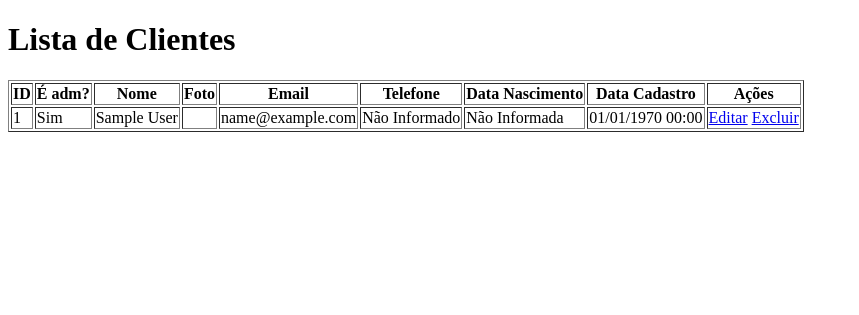
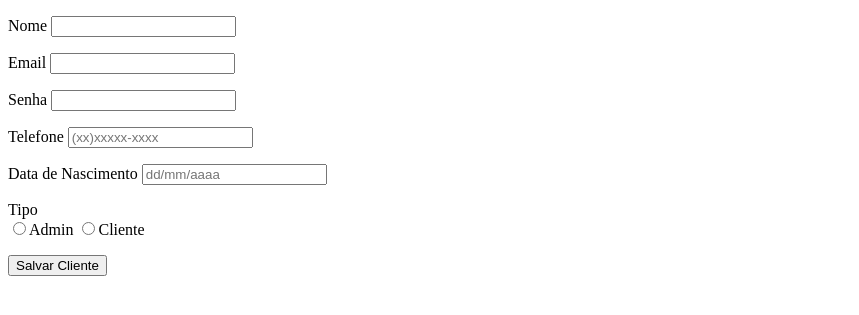
Before and after one commit to JailsonTorquato/agenda, a PHP site: page /clientes.php in a window 1280 px wide. Shown: the top 315 px of the page, without its empty margins (0-859 px from the left). Run offline with PHP 8.4, Linux system fonts and the light colour scheme; the visitor is signed in with stand-in values (Sample User, id 1).

Commit message:
Update clientes.php

```diff
--- a/clientes.php
+++ b/clientes.php
@@ -1,5 +1,5 @@
 <?php
-   include('conexao.php');
+
    if (!isset($_SESSION)){
         session_start();
     }
@@ -7,85 +7,94 @@
         header('Location: login.php');
         die();
     }
-    $id = $_SESSION['usuario'];
-    $sql_clientes = "SELECT *  FROM clientes";
-    $query_clientes = $mysqli->query($sql_clientes) or die($sql_clientes);
-    $num_clientes = $query_clientes->num_rows;
 
+    function limpar_texto($str){
+        return preg_replace("/[^0-9]/","",$str);
+    }
+
+    if (count($_POST)>0){
+       include('conexao.php');
+        $erro = false;
+        $nome       = $_POST['nome'];
+        $email      = $_POST['email'];
+        $telefone   = $_POST['telefone'];
+        $nascimento = $_POST['nascimento'];
+        $senha      = $_POST['senha'];
+        $admin      = $_POST['admin'];
+        if (empty($nome)){
+            $erro="Preencha o seu nome";
+        }
+        if (empty($email)){
+           $erro="Preencha o seu email";
+        }
+
+        if (!empty($nascimento)){
+            $pedacos = explode("/",$nascimento);
+            if (count($pedacos)==3){
+                $nascimento = implode("-",array_reverse($pedacos));
+            }else{
+                $erro = "A data está errada. Cadastre no seguinte formato   dd/mm/aaaa";
+            }
+           }
+           if (!empty($telefone)){
+                if (strlen($telefone)>17){
+                $erro="Preencha o telefone de modo correto";
+                }
+            }
+            if ($erro){
+                echo "<p><b>Erro: $erro</b></p>";
+            }else{
+                $sql_code="INSERT INTO clientes (nome,email,senha,telefone,nascimento,data,admin)values('$nome','$email','$senha','$telefone','$nascimento',NOW(),'$admin')";
+
+                $deucerto=$mysqli->query($sql_code) or ($mysqli->error);
+                if ($deucerto){
+                    echo"cadastro efetuado com sucesso!!!";
+                    unset($_POST);
+                }
+            }
+    }
 ?>
+
 <!DOCTYPE html>
 <html lang="pt-br">
 <head>
     <meta charset="UTF-8">
     <meta name="viewport" content="width=device-width, initial-scale=1.0">
-    <title>Lista de Clientes</title>
+    <title>Cadastro de Clientes</title>
 </head>
 <body>
-    <h1>Lista de Clientes</h1>
-    <?php if ($_SESSION['admin']) {  ?>
-     <p><a href="cadastrar_clientes.php"></a></p>
-     <?php }?>
-     <table border="1" cellpading="10">
-        <thead>
-            <th>ID</th>
-            <th>É adm?</th>
-            <th>Nome</th>
-            <th>Foto</th>
-            <th>Email</th>
-            <th>Telefone</th>
-            <th>Data Nascimento</th>
-            <th>Data Cadastro</th>
-            <?php if ($_SESSION['admin']) {  ?>
-                <th>Ações</th>
-            <?php }?>
-        </thead>
-       <?php  if($num_clientes == 0){ ?>
-        <tr>
-            <td colspan="<?php if ($_SESSION['admin'])
-            echo 9; else echo 8; ?>"> Nenhum Cliente Cadastrado</td>
-        </tr>
-        <?php
-        }else{
-          while ($clientes = $query_clientes->fetch_assoc()){
+    <form action="" method="post">
+        <p>
+            <label for="">Nome</label>
+            <input value="<?php if(isset($_POST['nome'])) echo $_POST['nome'];?>"name="nome" type="text">
+        </p>
+        <p>
+            <label for="">Email</label>
+            <input value="<?php if(isset($_POST['email'])) echo $_POST['email'];?>"name="email" type="email">
+        </p>
+        <p>
+            <label for="">Senha</label>
+            <input value="<?php if(isset($_POST['senha'])) echo $_POST['senha'];?>"name="senha" type="password">
+        </p>
+        <p>
+            <label for="">Telefone</label>
+            <input value="<?php if(isset($_POST['telefone'])) echo $_POST['telefone'];?>" placeholder="(xx)xxxxx-xxxx" name="telefone" type="text">
+        </p>
 
-            $telefone="Não Informado";
-            if (!empty($clientes['telefone'])){
-                $telefone=$clientes['telefone'];
-            }
+        <p>
+            <label for="">Data de Nascimento</label>
+            <input value="<?php if(isset($_POST['nascimento'])) echo $_POST['nascimento'];?>" placeholder="dd/mm/aaaa" name="nascimento" type="text">
+        </p>
 
-            $nascimento="Não Informada";
-            if (!empty($clientes['nascimento'])){
-            $nascimento=formatar_data($clientes['nascimento']);
-          }
-          $data_cadastro=date("d/m/Y H:i" ,strtotime($clientes['data']));
-
-    ?>
-
-    <tr>
-        <td><?php echo $clientes['id'];?></td>
-        <td><?php if($clientes['admin']) echo"Sim"; else echo "Não";?></td>
-        <td><?php echo $clientes['nome'];?></td>
-        <td><img height="40" src="<?php echo $clientes['foto'];?>" alt=""></td>
-        <td><?php echo $clientes['email'];?></td>
-        <td><?php echo $telefone?></td>
-        <td><?php echo $nascimento?></td>
-        <td><?php echo $data_cadastro?></td>
-        <?php if ($_SESSION['admin']){ ?>
-          <td>
-            <a href="editar.php?id=<?php echo $clientes['id']; ?>">Editar</a>
-            <a href="excluir.php?id=<?php echo $clientes['id']; ?>">Excluir</a>
-          </td>
-        <?php
-        }
-        ?>
-    </tr>
-    <?php
-        }
-    }?>
-
- </table>
-
-
-
+        <p>
+            <label for="">Tipo</label>
+            <br>
+            <input name="admin" value="1"type="radio">Admin
+            <input name="admin" value="0"type="radio">Cliente
+        </p>
+        <p>
+            <button type="submit">Salvar Cliente</button>
+        </p>
+    </form>
 </body>
 </html>
```
